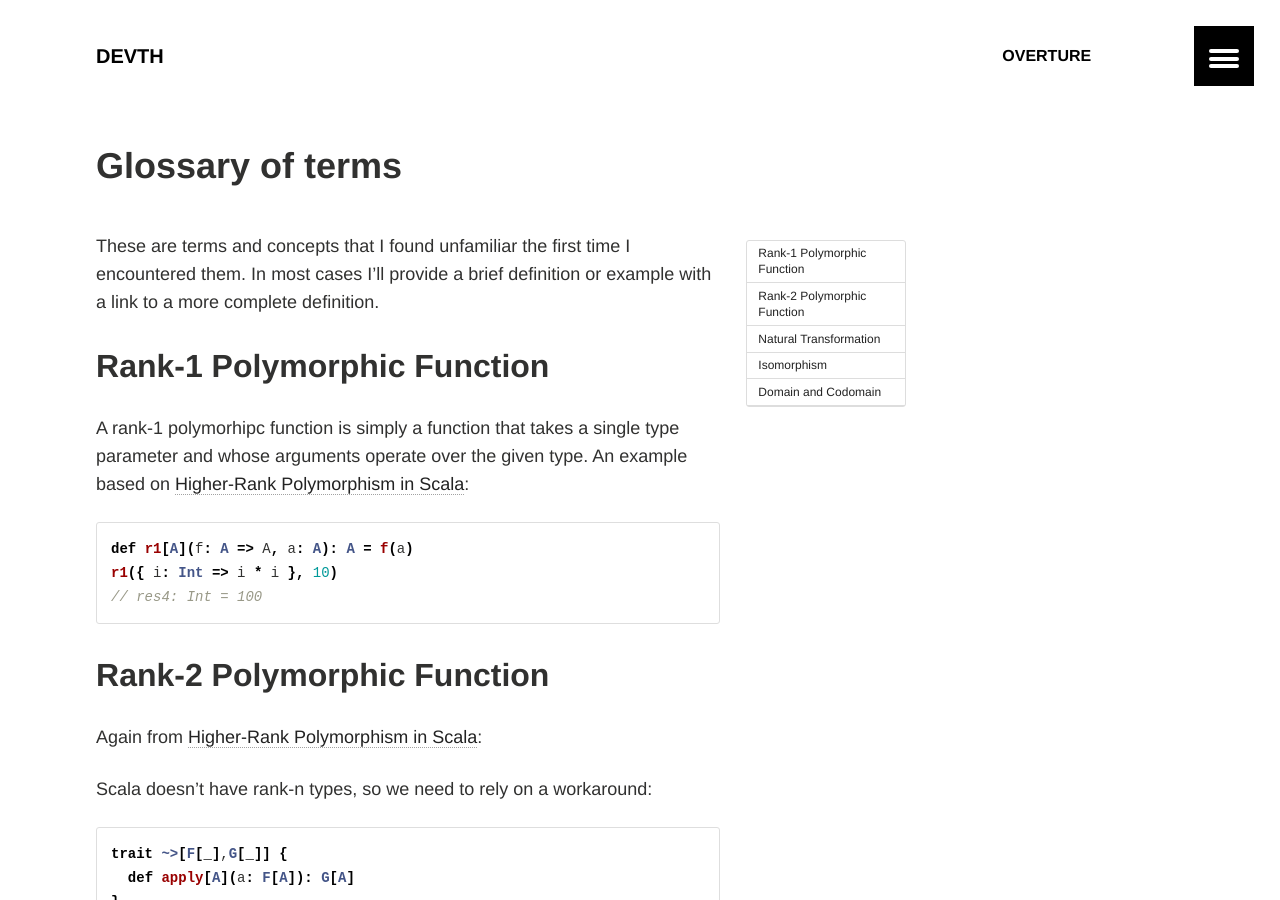
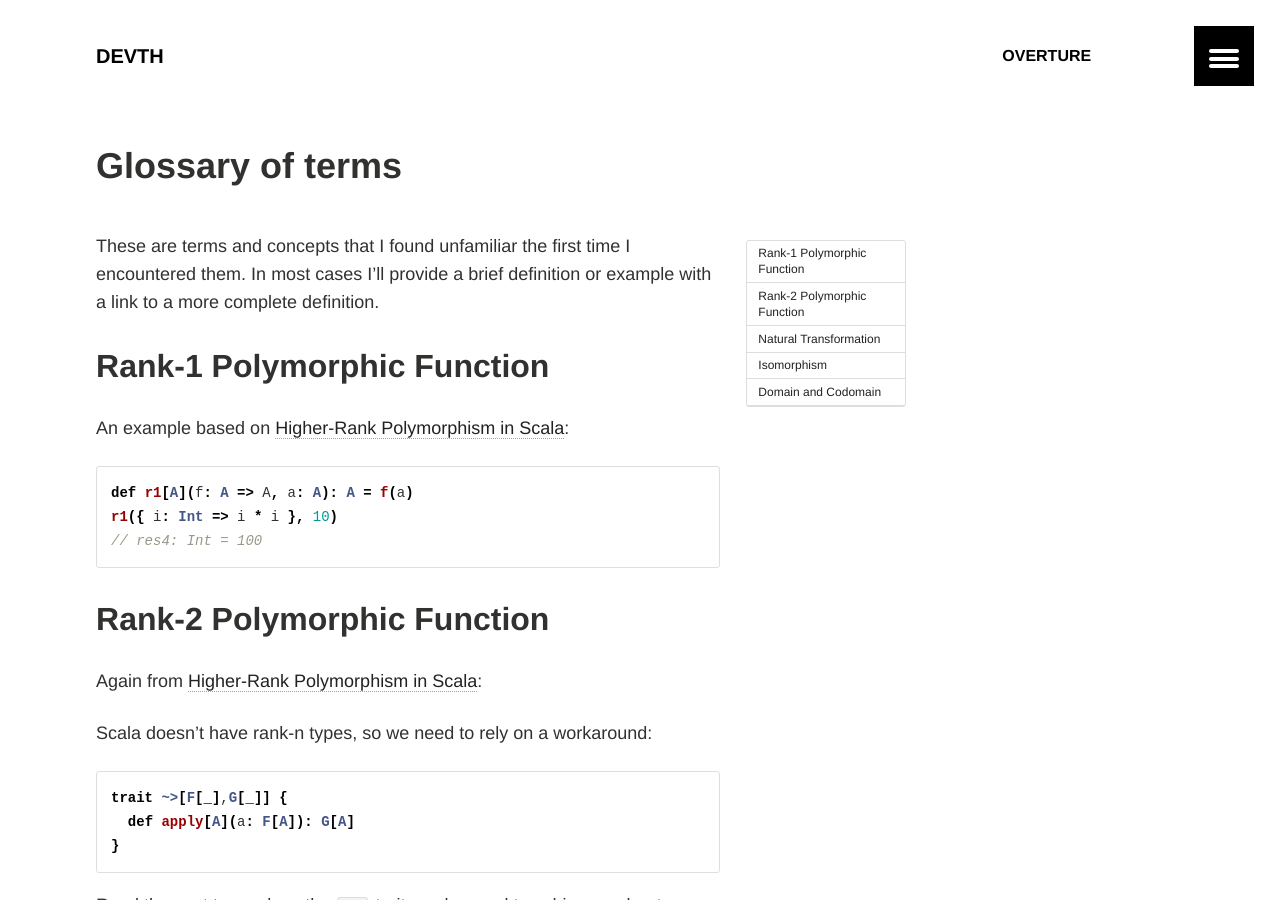
Before and after one commit to devth/devth.github.com, a Jekyll site: the page built from glossary.md, in a window 1280 px wide and 900 px high. Built offline with Jekyll 4.4.1, drawn with Linux system fonts in a browser that asks for light colours.

Commit message:
Remove invalid def

```diff
--- a/glossary.md
+++ b/glossary.md
@@ -11,8 +11,7 @@ a link to a more complete definition.
 
 ## Rank-1 Polymorphic Function
 
-A rank-1 polymorhipc function is simply a function that takes a single type
-parameter and whose arguments operate over the given type. An example based on
+An example based on
 [Higher-Rank Polymorphism in Scala](https://apocalisp.wordpress.com/2010/07/02/higher-rank-polymorphism-in-scala/):
 
 {% highlight scala %}
```
